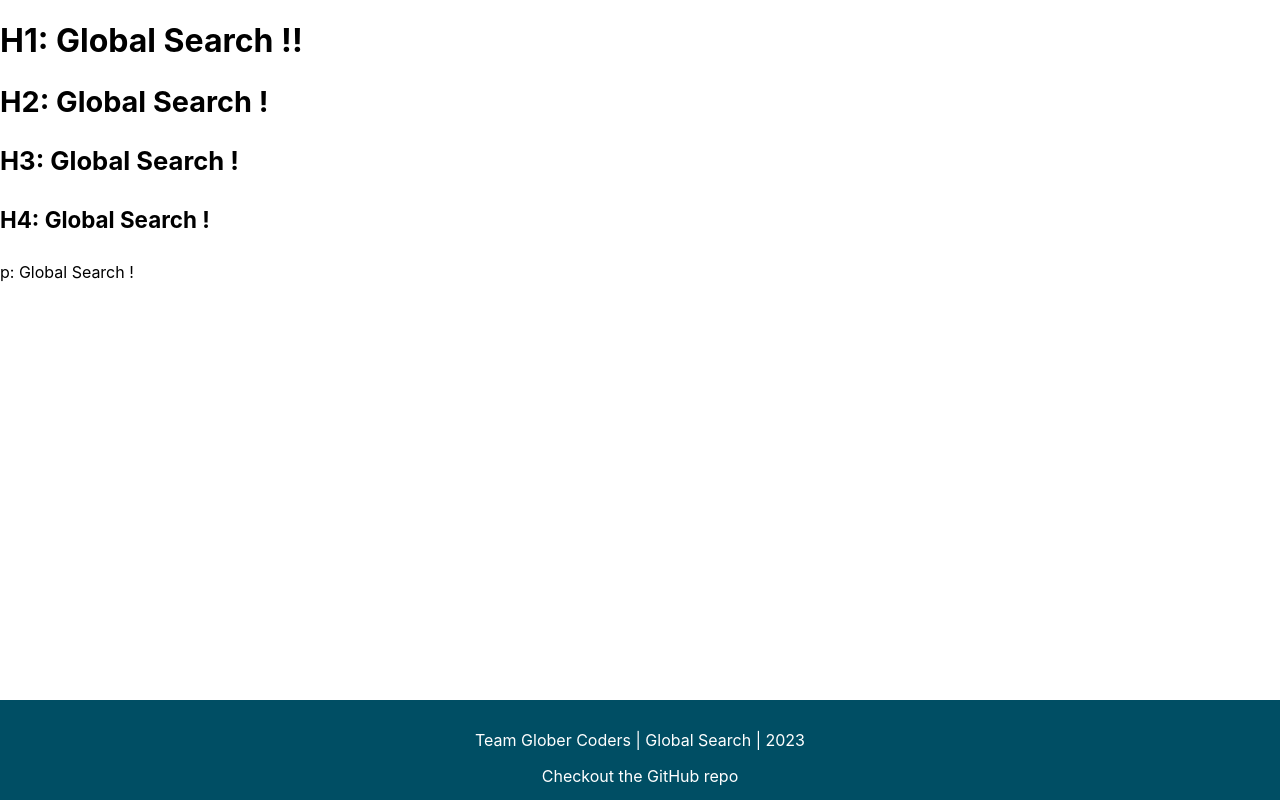
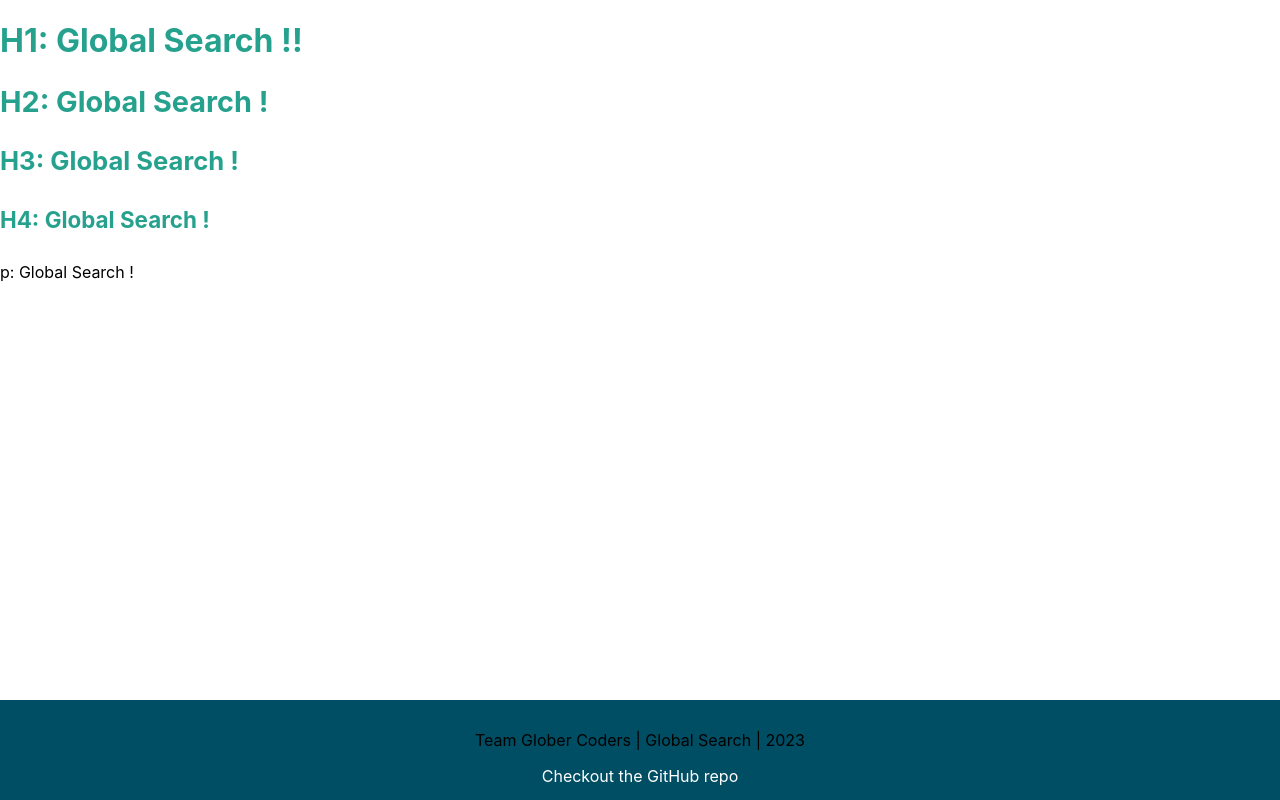
Before and after one commit to lewis-ingleton/global-search--react-app, a React (Create React App) app: page / in a window 1280 px wide. Built offline with nearby package versions, Linux system fonts and the light colour scheme.

Commit message:
text colour. global style

```diff
--- a/src/index.css
+++ b/src/index.css
@@ -5,6 +5,7 @@ body {
     sans-serif;
   -webkit-font-smoothing: antialiased;
   -moz-osx-font-smoothing: grayscale;
+  color: #25A18E;
 }
 
 code {
@@ -41,4 +42,5 @@ h6 {
 
 p {
   font-size: 1rem;
+  color: black;
 }
```
